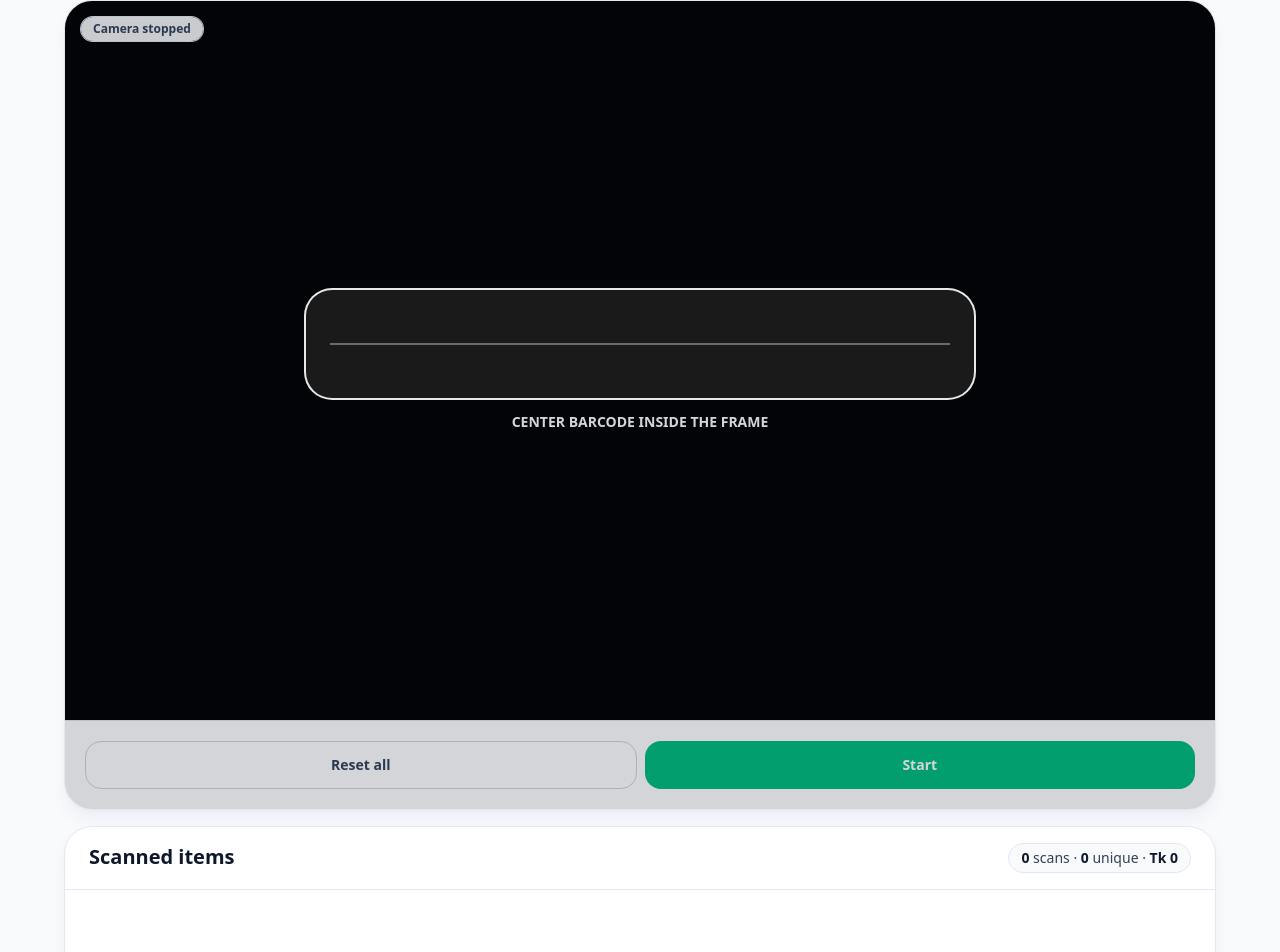
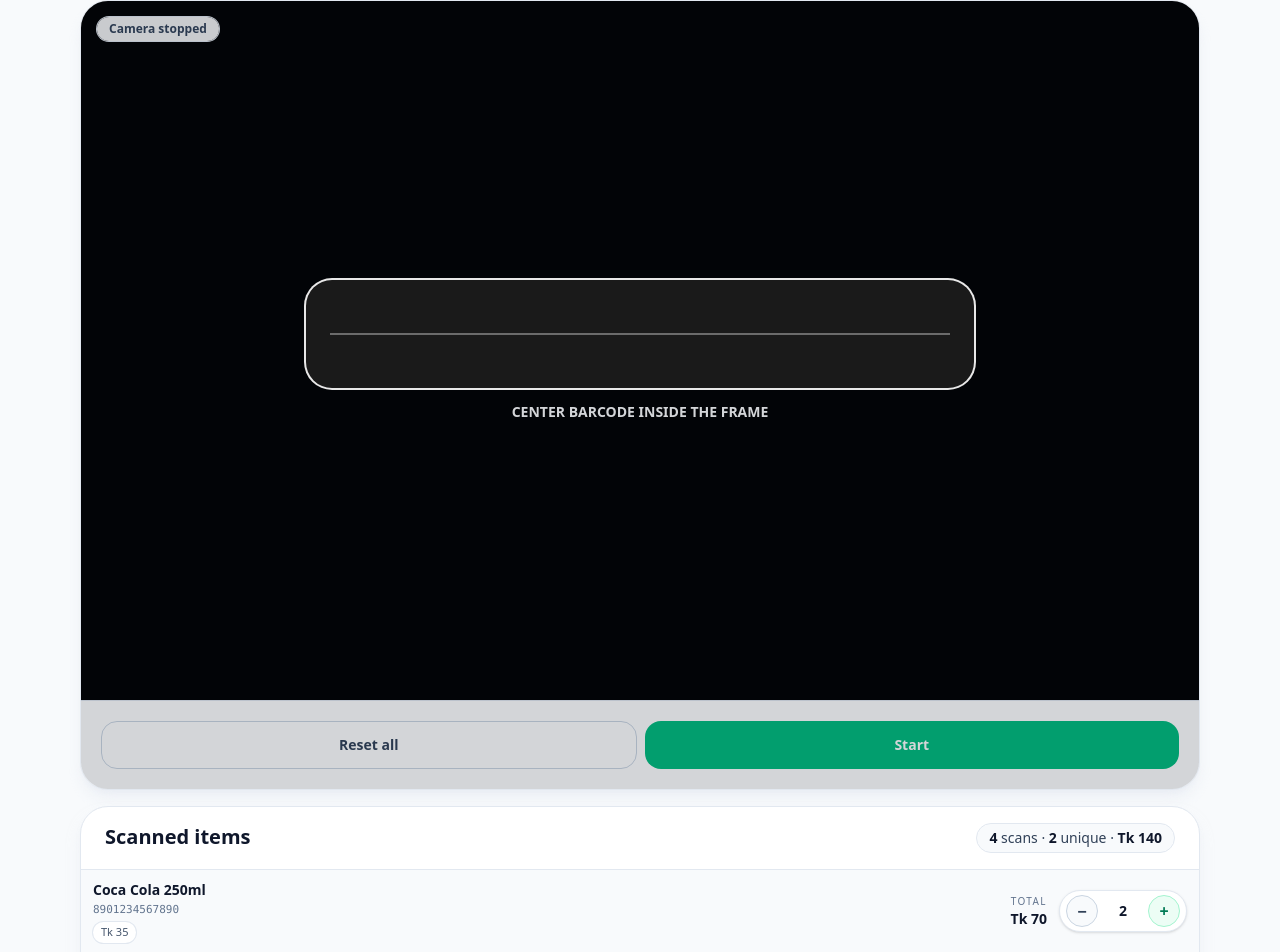
Before and after one commit to kuhelahmed2024/barcode-scan, a Next.js app: page / in a window 1280 px wide. Shown: the top 952 px of the page. Built offline with nearby package versions, Linux system fonts and the light colour scheme; what @zxing/library would draw is missing.

Commit message:
update item listing

```diff
--- a/app/page.tsx
+++ b/app/page.tsx
@@ -4,22 +4,6 @@ import { useEffect, useRef, useState } from "react";
 import { BrowserMultiFormatOneDReader, type IScannerControls } from "@zxing/browser";
 import { BarcodeFormat, DecodeHintType, type Result } from "@zxing/library";
 import { Flashlight, FlashlightOff } from "lucide-react";
-
-type Product = {
-    barcode: string;
-    name: string;
-    price: number;
-    stock: number;
-    sku: string;
-};
-
-type ScannedItem = {
-    barcode: string;
-    format: string;
-    product: Product | null;
-    quantity: number;
-    scannedAt: string;
-};
 
 type NumericCapability = {
     min?: number;
@@ -49,34 +33,45 @@ type CameraSetup = {
     torchAvailable: boolean;
 };
 
+type Product = {
+    barcode: string;
+    name: string;
+    price: number;
+    stock: number;
+};
+
+type ScannedItem = {
+    barcode: string;
+    format: string;
+    product: Product | null;
+    quantity: number;
+    scannedAt: string;
+};
+
 const PRODUCTS: Record<string, Product> = {
     "8901234567890": {
         barcode: "8901234567890",
         name: "Coca Cola 250ml",
         price: 35,
         stock: 24,
-        sku: "DRK-001",
     },
     "842251152516": {
         barcode: "842251152516",
         name: "Good Luck Book",
         price: 120,
         stock: 12,
-        sku: "SOAP-005",
     },
     "1234567890128": {
         barcode: "1234567890128",
         name: "Lux Soap",
         price: 55,
         stock: 12,
-        sku: "SOAP-002",
     },
     "9876543210987": {
         barcode: "9876543210987",
         name: "Pran Biscuit",
         price: 20,
         stock: 48,
-        sku: "BIS-003",
     },
 };
 
@@ -271,7 +266,32 @@ export default function BarcodeDemoPage() {
     const [isScanning, setIsScanning] = useState(false);
     const [scanEventCount, setScanEventCount] = useState(0);
     const [isTorchAvailable, setIsTorchAvailable] = useState(false);
-    const [scannedItems, setScannedItems] = useState<ScannedItem[]>([]);
+    const [scannedItems, setScannedItems] = useState<ScannedItem[]>([
+        {
+            barcode: "8901234567890",
+            format: "BINNH",
+            product: {
+                barcode: "8901234567890",
+                name: "Coca Cola 250ml",
+                price: 35,
+                stock: 24,
+            },
+            quantity: 2,
+            scannedAt: String(new Date()),
+        },
+        {
+            barcode: "8901234567890",
+            format: "BINNH",
+            product: {
+                barcode: "8901234567890",
+                name: "Coca Cola 250ml",
+                price: 35,
+                stock: 24,
+            },
+            quantity: 2,
+            scannedAt: String(new Date()),
+        }
+    ]);
     const [isSuccessFlashActive, setIsSuccessFlashActive] = useState(false);
     const [isSecureOrigin, setIsSecureOrigin] = useState<boolean | null>(null);
 
@@ -574,7 +594,7 @@ export default function BarcodeDemoPage() {
 
     return (
         <main className="min-h-screen bg-slate-50 text-slate-900">
-            <div className="mx-auto max-w-6xl">
+            <div className="mx-auto max-w-6xl px-4">
                 {isSecureOrigin === false ? (
                     <div className="mb-6 rounded-3xl border border-amber-300 bg-amber-50 p-4 text-amber-900">
                         <p className="text-sm font-semibold">Camera is blocked on this connection</p>
@@ -702,70 +722,49 @@ export default function BarcodeDemoPage() {
                     {scannedItems.length ? (
                         <div
                             ref={scannedItemsContainerRef}
-                            className="max-h-136 overflow-y-auto p-4 sm:p-6"
+                            className="max-h-128 overflow-y-auto"
                         >
-                            <div className="space-y-4">
+                            <div>
                                 {scannedItems.map((item) => {
                                     const lineTotal = (item.product?.price ?? 0) * item.quantity;
 
                                     return (
                                         <div
                                             key={item.barcode}
-                                            className="rounded-3xl border border-slate-200 bg-slate-50 p-4 transition hover:border-slate-300 hover:bg-white"
+                                            className="border-b border-slate-200 bg-slate-50 px-3 py-2.5 transition hover:border-slate-300 hover:bg-white"
                                         >
-                                            <div className="flex flex-col gap-4 lg:flex-row lg:items-start lg:justify-between">
+                                            <div className="flex items-center justify-between gap-3">
                                                 <div className="min-w-0 flex-1">
-                                                    <div className="flex flex-wrap items-center gap-2">
-                                                        <h3 className="text-lg font-semibold text-slate-900">
+                                                    <div className="flex items-center gap-2">
+                                                        <h3 className="truncate text-sm font-semibold text-slate-900">
                                                             {item.product?.name ?? "Unknown product"}
                                                         </h3>
-
-                                                        {item.product ? (
-                                                            <span className="rounded-full bg-emerald-100 px-2.5 py-1 text-xs font-medium text-emerald-700">
-                                                                SKU {item.product.sku}
-                                                            </span>
-                                                        ) : (
-                                                            <span className="rounded-full bg-amber-100 px-2.5 py-1 text-xs font-medium text-amber-700">
-                                                                Needs product mapping
-                                                            </span>
-                                                        )}
                                                     </div>
 
-                                                    <p className="mt-2 break-all font-mono text-xs text-slate-500">
+                                                    <p className="mt-0.5 truncate font-mono text-[11px] text-slate-500">
                                                         {item.barcode}
                                                     </p>
 
-                                                    <div className="mt-4 flex flex-wrap gap-2">
-                                                        <span className="rounded-full bg-white px-3 py-1 text-xs text-slate-600 ring-1 ring-slate-200">
-                                                            Format: {item.format}
-                                                        </span>
-                                                        <span className="rounded-full bg-white px-3 py-1 text-xs text-slate-600 ring-1 ring-slate-200">
-                                                            Last scan: {item.scannedAt}
-                                                        </span>
-                                                        {item.product ? (
-                                                            <>
-                                                                <span className="rounded-full bg-white px-3 py-1 text-xs text-slate-600 ring-1 ring-slate-200">
-                                                                    Unit price: {formatTaka(item.product.price)}
-                                                                </span>
-                                                                <span className="rounded-full bg-white px-3 py-1 text-xs text-slate-600 ring-1 ring-slate-200">
-                                                                    Stock: {item.product.stock}
-                                                                </span>
-                                                            </>
-                                                        ) : null}
-                                                    </div>
+                                                    {item.product ? (
+                                                        <div className="mt-1 flex flex-wrap gap-1.5">
+                                                            <span className="rounded-full bg-white px-2 py-0.5 text-[11px] text-slate-600 ring-1 ring-slate-200">
+                                                                {formatTaka(item.product.price)}
+                                                            </span>
+                                                        </div>
+                                                    ) : null}
                                                 </div>
 
-                                                <div className="flex flex-col gap-4 lg:items-end">
-                                                    <div className="rounded-2xl border border-slate-200 bg-white px-4 py-3 text-left lg:text-right">
-                                                        <p className="text-xs uppercase tracking-[0.18em] text-slate-500">
-                                                            Line total
+                                                <div className="flex items-center gap-3">
+                                                    <div className="text-right">
+                                                        <p className="text-[10px] uppercase tracking-[0.14em] text-slate-500">
+                                                            Total
                                                         </p>
-                                                        <p className="mt-1 text-2xl font-bold text-slate-900">
+                                                        <p className="text-sm font-bold text-slate-900">
                                                             {formatTaka(lineTotal)}
                                                         </p>
                                                     </div>
 
-                                                    <div className="inline-flex items-center gap-2 rounded-full border border-slate-200 bg-white px-2 py-2 shadow-sm">
+                                                    <div className="inline-flex items-center gap-1 rounded-full border border-slate-200 bg-white px-1.5 py-1 shadow-sm">
                                                         <button
                                                             type="button"
                                                             onClick={() => updateItemQuantity(item.barcode, -1)}
@@ -774,16 +773,13 @@ export default function BarcodeDemoPage() {
                                                                     ? `Remove ${item.product?.name ?? item.barcode}`
                                                                     : `Decrease quantity for ${item.product?.name ?? item.barcode}`
                                                             }
-                                                            className="inline-flex h-10 w-10 items-center justify-center rounded-full border border-slate-300 bg-slate-50 text-lg font-bold text-slate-700 transition hover:border-slate-400 hover:bg-slate-100"
+                                                            className="inline-flex h-8 w-8 items-center justify-center rounded-full border border-slate-300 bg-slate-50 text-base font-bold text-slate-700 transition hover:border-slate-400 hover:bg-slate-100"
                                                         >
                                                             −
                                                         </button>
 
-                                                        <div className="min-w-21 text-center">
-                                                            <p className="text-xs uppercase tracking-[0.18em] text-slate-500">
-                                                                Quantity
-                                                            </p>
-                                                            <p className="text-lg font-bold text-slate-900">
+                                                        <div className="min-w-10.5 text-center">
+                                                            <p className="text-sm font-semibold text-slate-900">
                                                                 {item.quantity}
                                                             </p>
                                                         </div>
@@ -792,7 +788,7 @@ export default function BarcodeDemoPage() {
                                                             type="button"
                                                             onClick={() => updateItemQuantity(item.barcode, 1)}
                                                             aria-label={`Increase quantity for ${item.product?.name ?? item.barcode}`}
-                                                            className="inline-flex h-10 w-10 items-center justify-center rounded-full border border-emerald-200 bg-emerald-50 text-lg font-bold text-emerald-700 transition hover:bg-emerald-100"
+                                                            className="inline-flex h-8 w-8 items-center justify-center rounded-full border border-emerald-200 bg-emerald-50 text-base font-bold text-emerald-700 transition hover:bg-emerald-100"
                                                         >
                                                             +
                                                         </button>
```
